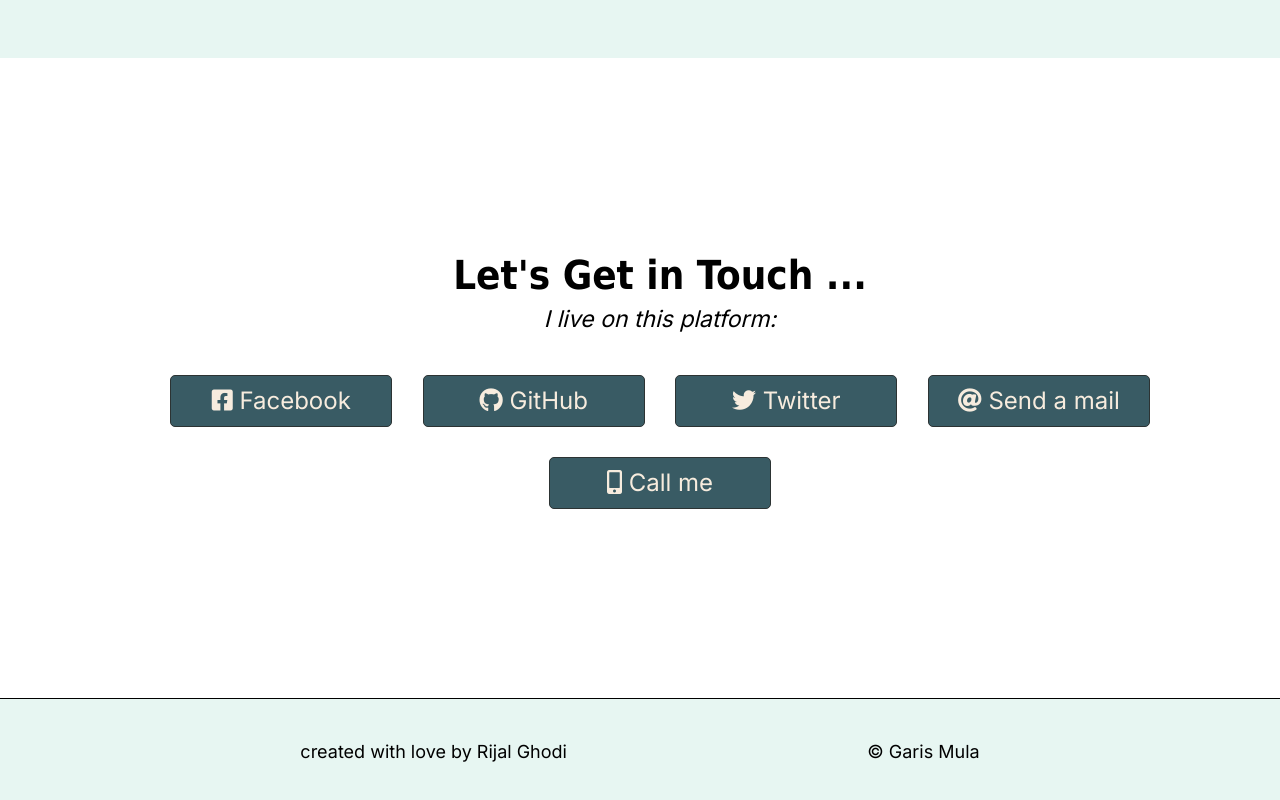
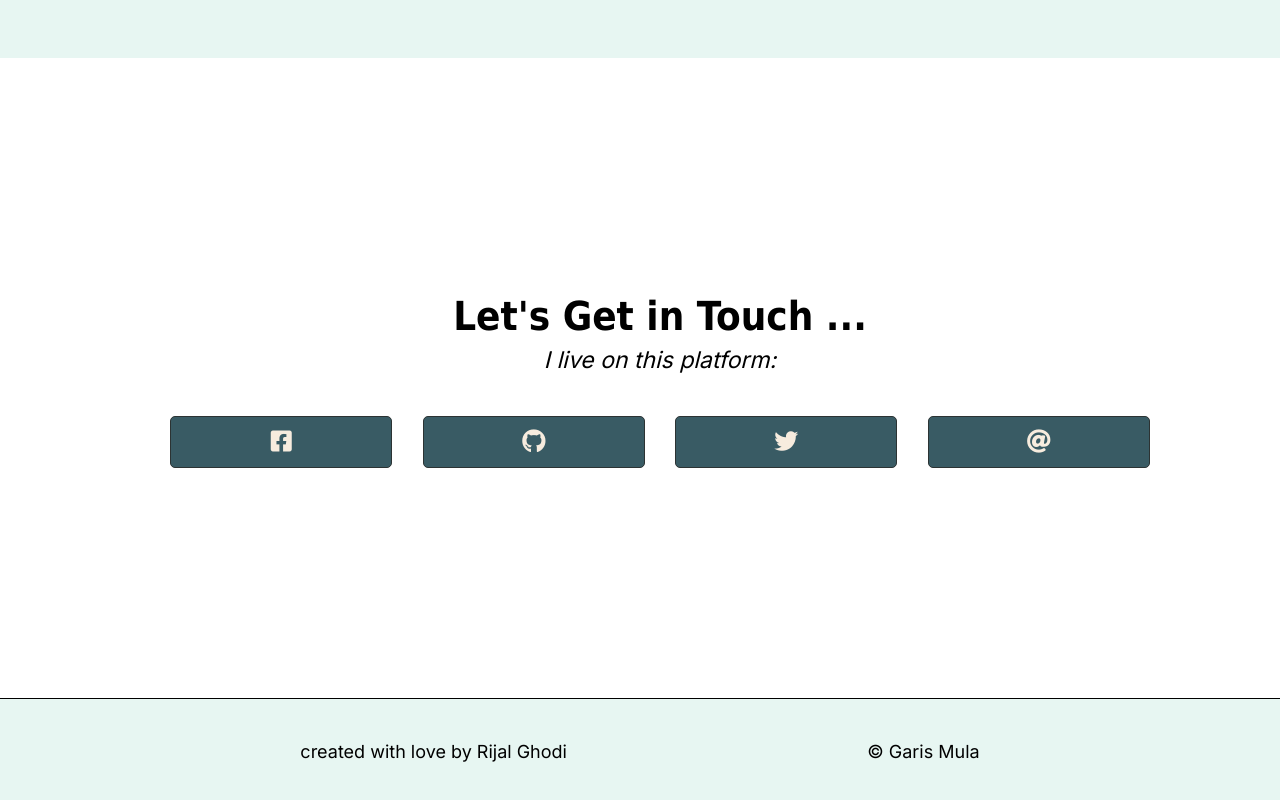
Before and after one commit to rijalghodi/easy-homepage, a plain HTML site: page index.html in a window 1280 px wide. Shown: the part 1535-2335 px from the top of the page. Drawn offline with Linux system fonts and the light colour scheme.

Commit message:
Update index.html

```diff
--- a/index.html
+++ b/index.html
@@ -82,11 +82,10 @@
         <p>I live on this platform:</p>
       </div>
       <div class="contact-links">
-        <a href="https://facebook.com/dasein314" target="_blank" class="btn contact-details"><i class="fab fa-facebook-square"></i> Facebook</a>
-        <a id="profile-link" href="https://github.com/rijalghodi" target="_blank" class="btn contact-details"><i class="fab fa-github"></i> GitHub</a>
-        <a href="https://twitter.com/rjlghd" target="_blank" class="btn contact-details"><i class="fab fa-twitter"></i> Twitter</a>
-        <a href="mailto:example@example.com" class="btn contact-details"><i class="fas fa-at"></i> Send a mail</a>
-        <a href="tel:555-555-5555" class="btn contact-details"><i class="fas fa-mobile-alt"></i> Call me</a>
+        <a href="https://facebook.com/dasein314" target="_blank" class="btn contact-details"><i class="fab fa-facebook-square"></i></a>
+        <a id="profile-link" href="https://github.com/rijalghodi" target="_blank" class="btn contact-details"><i class="fab fa-github"></i></a>
+        <a href="https://twitter.com/rjlghd" target="_blank" class="btn contact-details"><i class="fab fa-twitter"></i></a>
+        <a href="mailto:example@example.com" class="btn contact-details"><i class="fas fa-at"></i></a>
       </div>
     </section>
 
```
